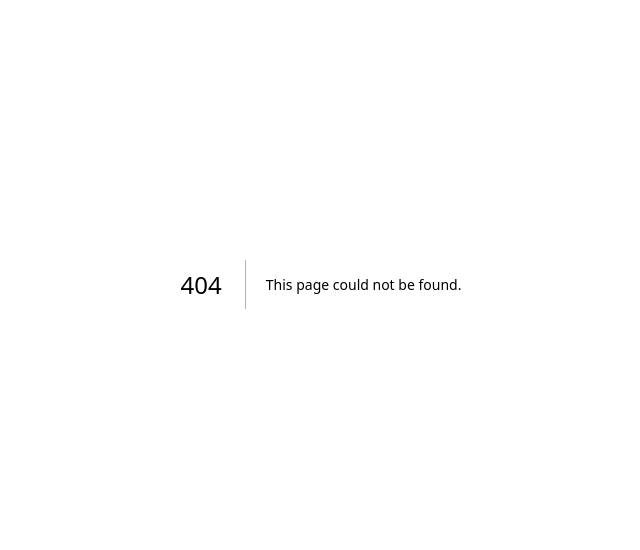
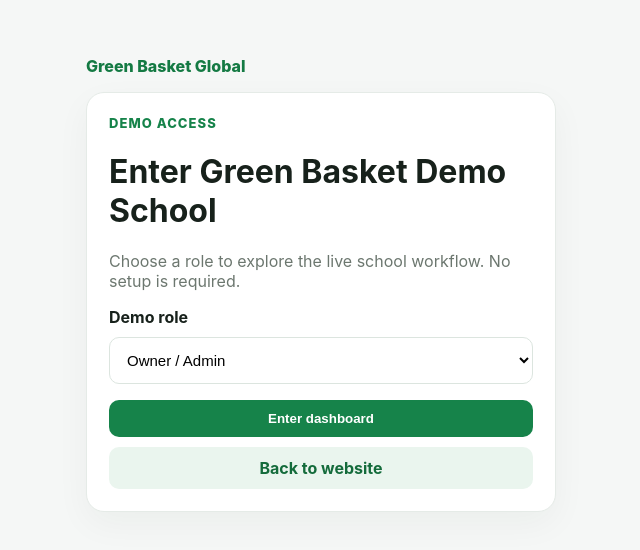
Before and after one commit to greenbasket-labs/GB-demo-school, a Next.js app: page /login in a window 1280 px wide. Before the commit this address had no page. Shown: the part 116-666 px from the top of the page, without its empty margins (319-959 px from the left). Built offline with nearby package versions, Linux system fonts and the light colour scheme.

Commit message:
build: add demo login

```diff
--- /dev/null
+++ b/app/login/page.tsx
@@ -0,0 +1,6 @@
+import Link from 'next/link'
+
+const roles = [
+  ['Owner / Admin','owner'],['Accountant / Cashier','cashier'],['Teacher','teacher'],['Parent','parent'],['Student','student']
+]
+export default function Login(){return <main className="login"><div className="login-box"><div className="brand">Green Basket Global</div><div className="card" style={{marginTop:16}}><div className="eyebrow">Demo access</div><h1>Enter Green Basket Demo School</h1><p className="muted">Choose a role to explore the live school workflow. No setup is required.</p><form action="/dashboard" method="get"><label><strong>Demo role</strong></label><select name="role" defaultValue="owner">{roles.map(([name,value])=><option value={value} key={value}>{name}</option>)}</select><button className="btn primary" style={{width:'100%'}} type="submit">Enter dashboard</button></form><Link href="/" className="btn secondary" style={{width:'100%',marginTop:10}}>Back to website</Link></div></div></main>}
```
